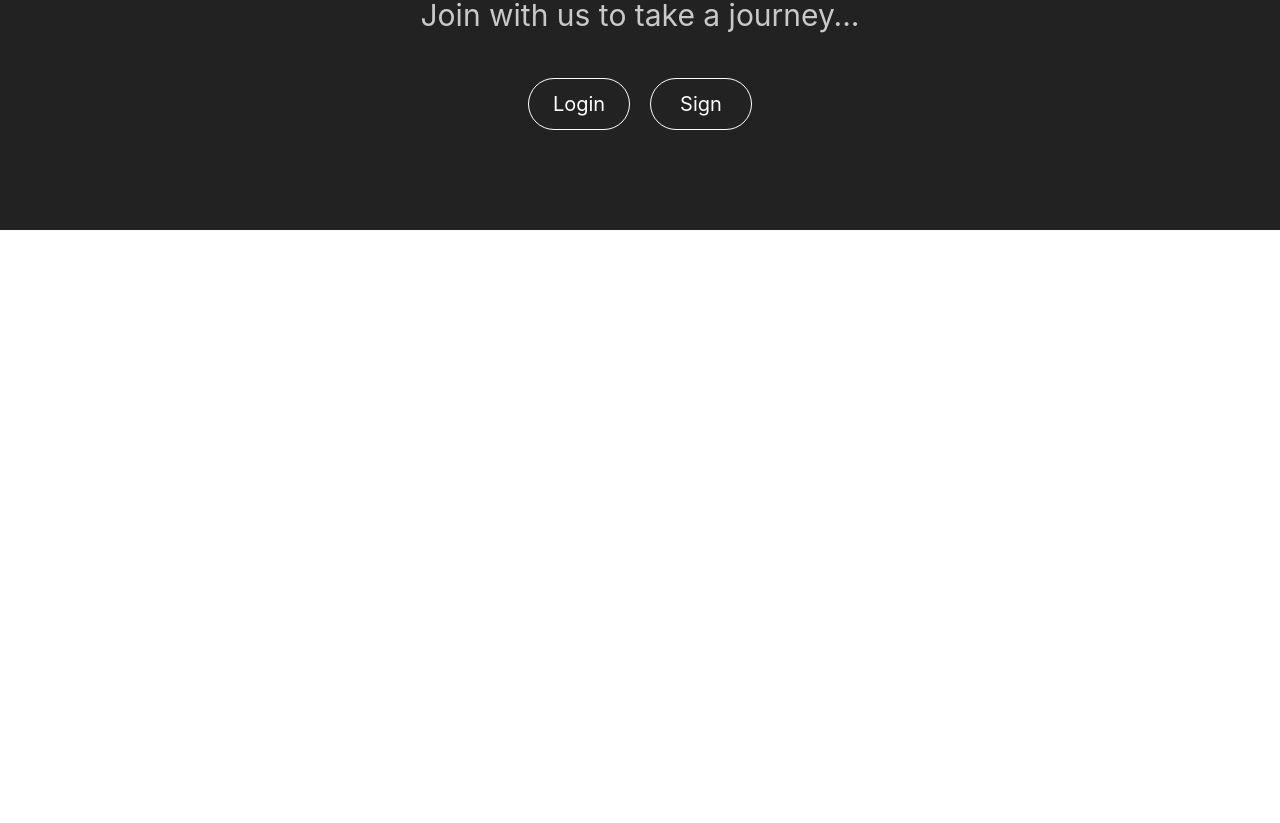
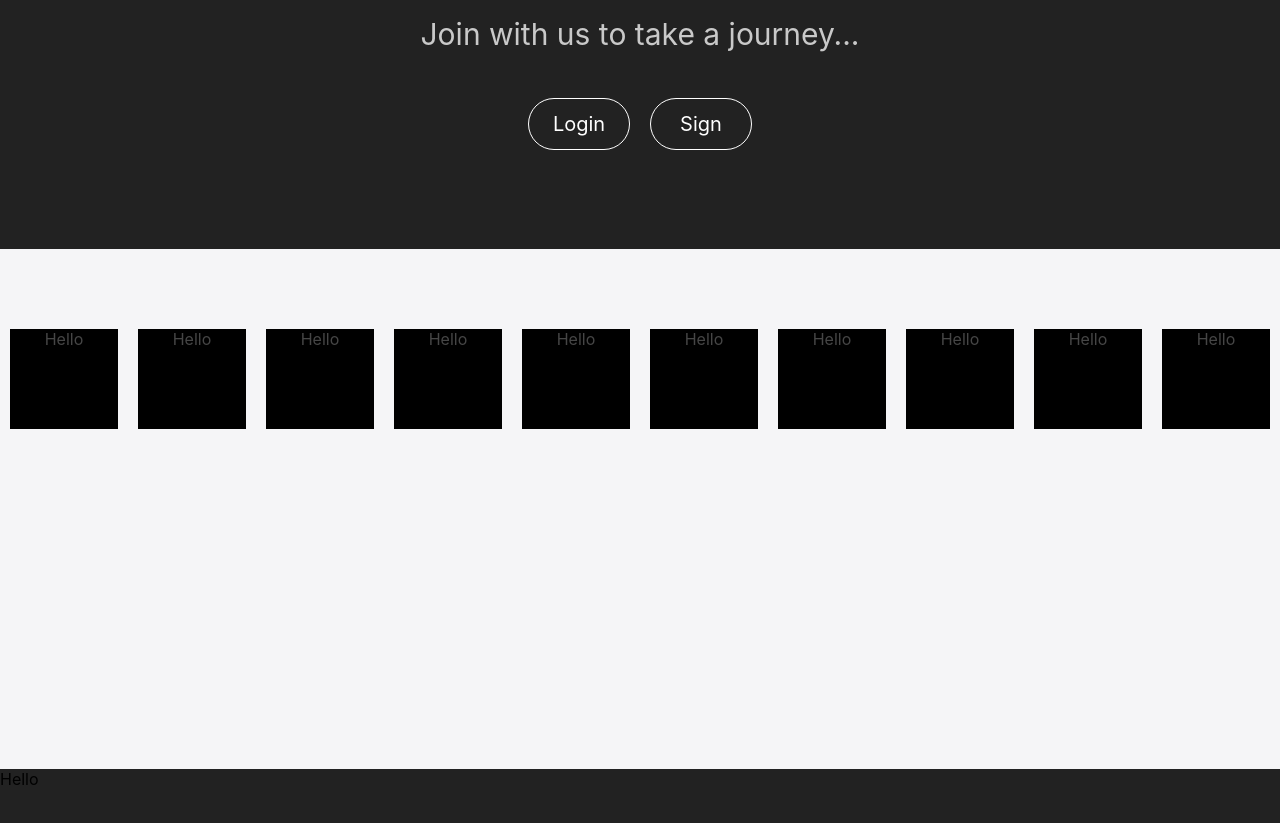
Before and after one commit to chamikaEkanayaka/FantasticICT_LMS, a React (Create React App) app in the folder fict_client/: page / in a window 1280 px wide. Shown: the part 1573-2396 px from the top of the page. Before the commit the page ends 1803 px from the top, so only its background shows below. Built offline with nearby package versions, Linux system fonts and the light colour scheme.

Commit message:
Swipe Sec Editing

```diff
--- a/fict_client/package.json
+++ b/fict_client/package.json
@@ -11,6 +11,7 @@
     "react-dom": "^18.2.0",
     "react-icons": "^4.10.1",
     "react-scripts": "5.0.1",
+    "swiper": "^6.8.4",
     "web-vitals": "^2.1.4"
   },
   "scripts": {
--- a/fict_client/src/App.js
+++ b/fict_client/src/App.js
@@ -5,7 +5,7 @@ function App(){
 
   return(
     <>
-      <Home/>
+     <Home/>
     </>
   )
 }
--- /dev/null
+++ b/fict_client/src/components/common/FooterBar.js
@@ -0,0 +1,12 @@
+import React from "react";
+import styles from "../common/FooterBarStyles.module.css";
+
+function FooterBar(){
+    return(
+        <div className={styles.footerBarCon}>
+            Hello
+        </div>
+    )
+}
+
+export default FooterBar;
--- /dev/null
+++ b/fict_client/src/components/common/FooterBarStyles.module.css
@@ -0,0 +1,4 @@
+.footerBarCon{
+    background-color: rgb(34, 34, 34);
+    height: 50vh;
+}
--- a/fict_client/src/components/home/HomeSec1Styles.module.css
+++ b/fict_client/src/components/home/HomeSec1Styles.module.css
@@ -16,7 +16,7 @@
     animation: gradient 5s ease infinite;
     padding-top: 70px;
     padding-bottom: 50px;
-    height: 400px;
+    /* height: 400px; */
     text-align: center;
 }
 
@@ -41,7 +41,7 @@
     flex-direction: row;
     justify-content: center;
     padding-top: 1%;
-    font-size: 50px;
+    font-size: 30px;
     color: #ffffff;
 }
 
--- a/fict_client/src/components/home/HomeSec2.js
+++ b/fict_client/src/components/home/HomeSec2.js
@@ -5,10 +5,10 @@ import { FaRoad } from 'react-icons/fa';
 function HomeSec2() {
     return (
         <div className={styles.HomeSec2Con}>
-            <div className={styles.HS1heading}>
-                - Let Get a Journey with Us -
+            <div className={styles.HS2heading}>
+                - Let Get a Cilicon Journey with Us -
             </div>
-            <div className={styles.HS1body}>
+            <div className={styles.HS2body}>
                 <br/><FaRoad/><br/>Join with us to take a journey...
                 <div className={styles.logSignButtonCon}>
                     <div className={styles.logSignButton}>Login</div>
--- a/fict_client/src/components/home/HomeSec2Styles.module.css
+++ b/fict_client/src/components/home/HomeSec2Styles.module.css
@@ -21,13 +21,13 @@
     text-align: center;
 }
 
-.HS1heading{
+.HS2heading{
     color: #ffffff;
     font-weight: 100;
     font-size: 50px;
 }
 
-.HS1body{
+.HS2body{
     color: #c9c9c9;
     font-size: 30px;
     line-height: 50px;
--- /dev/null
+++ b/fict_client/src/components/home/HomeSec3.js
@@ -0,0 +1,43 @@
+import React from "react";
+import styles from "../home/HomeSec3Styles.module.css";
+
+function HomeSec3() {
+    return (
+        <div className={styles.HomeSec3Con}>
+            <div className={styles.slideCon}>
+                <div className={styles.slide}>
+                    Hello
+                </div>
+                <div className={styles.slide}>
+                    Hello
+                </div>
+                <div className={styles.slide}>
+                    Hello
+                </div>
+                <div className={styles.slide}>
+                    Hello
+                </div>
+                <div className={styles.slide}>
+                    Hello
+                </div>
+                <div className={styles.slide}>
+                    Hello
+                </div>
+                <div className={styles.slide}>
+                    Hello
+                </div>
+                <div className={styles.slide}>
+                    Hello
+                </div>
+                <div className={styles.slide}>
+                    Hello
+                </div>
+                <div className={styles.slide}>
+                    Hello
+                </div>
+            </div>
+        </div>
+    );
+}
+
+export default HomeSec3;
--- /dev/null
+++ b/fict_client/src/components/home/HomeSec3Styles.module.css
@@ -0,0 +1,21 @@
+.HomeSec3Con{
+    background-color: #f5f5f7;
+    color: rgb(70, 70, 70);
+    padding-top: 70px;
+    padding-bottom: 50px;
+    height: 400px;
+    text-align: center;
+}
+
+.slideCon{
+    width: 100%;
+    display: flex;
+    flex-direction: row;
+}
+
+.slide{
+    margin: 10px;
+    width: 20%;
+    height: 100px;
+    background-color: #000000;
+}
--- a/fict_client/src/pages/Home.js
+++ b/fict_client/src/pages/Home.js
@@ -3,7 +3,8 @@ import NavBar from "../components/common/NavBar";
 import WelcomeSec from "../components/home/WelcomeSec";
 import HomeSec1 from "../components/home/HomeSec1";
 import HomeSec2 from "../components/home/HomeSec2";
-import {motion} from "framer-motion";
+import HomeSec3 from "../components/home/HomeSec3";
+import FooterBar from "../components/common/FooterBar";
 
 function Home(){
     return(
@@ -12,14 +13,8 @@ function Home(){
             <WelcomeSec/>
             <HomeSec1/>
             <HomeSec2/>
-            <motion.div
-                whileHover={{ scale: 1.2, rotate: 90 }}
-                whileTap={{
-                    scale: 0.8,
-                    rotate: -90,
-                    borderRadius: "100%"
-                }}
-            />
+            <HomeSec3/>
+            <FooterBar/>
         </>
     );
 }
```
Also changed, not shown: 1 other file (tests, documents, lock files or other folders).
